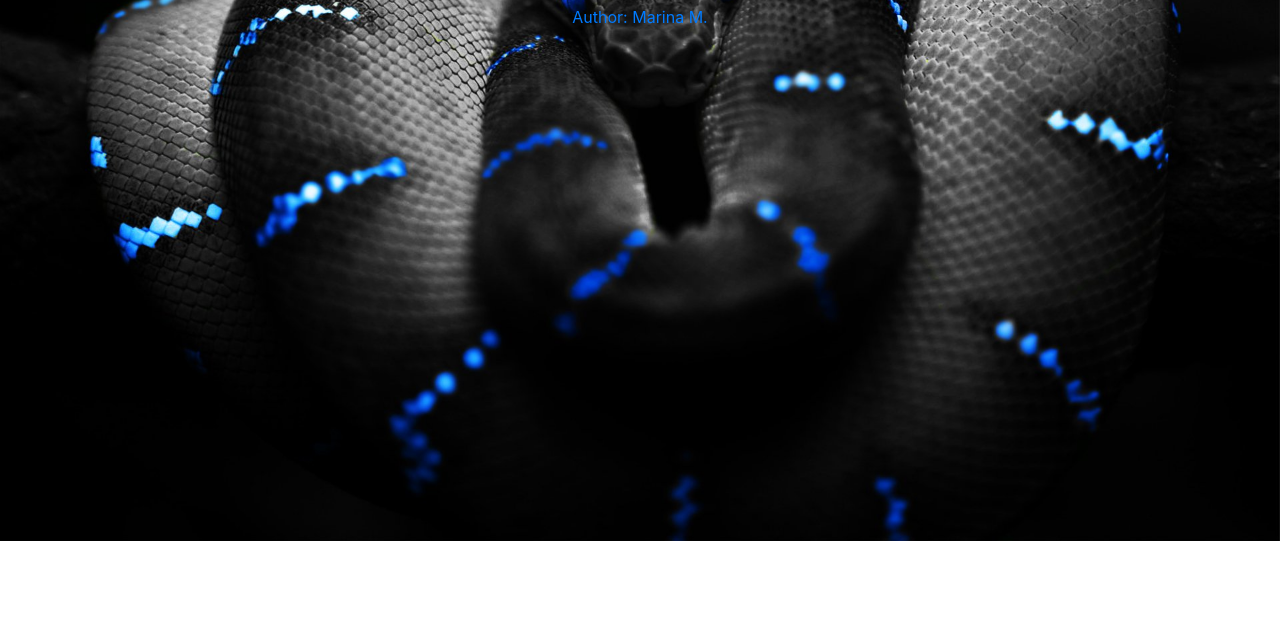
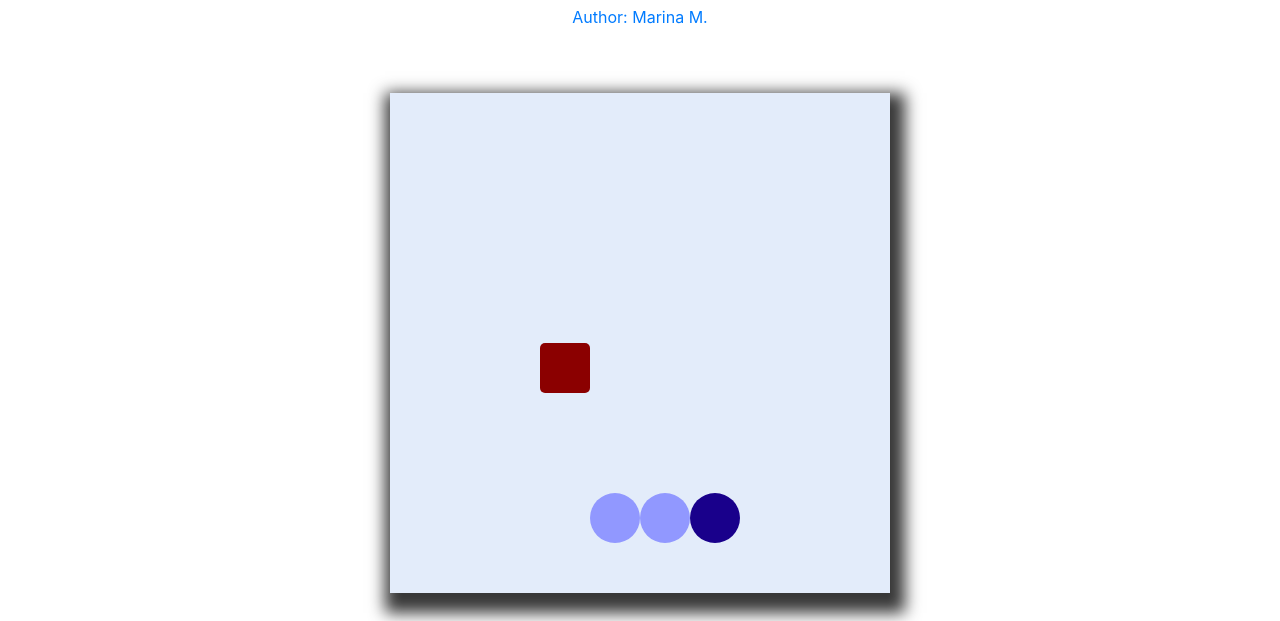
Before and after one commit to Marina51533/snake-game, a plain HTML site: page index.html in a window 1280 px wide. Shown: the part 179-800 px from the top of the page. Drawn offline with nearby package versions, Linux system fonts and the light colour scheme.

Commit message:
added divs

```diff
--- a/css/style.css
+++ b/css/style.css
@@ -4,19 +4,17 @@
   box-sizing: border-box;
 }
 
-body{
-  background-image: url(../img/skake_back.jpg);
-  background-repeat: no-repeat;
-  background-size: cover;
-}
+
 
 h1{
-  color:white;
+  color:rgb(243, 10, 10);
   padding-top: 10vh;
 }
 .field{
   height: 500px;
   width: 500px;
+  display: flex;
+  flex-wrap: wrap;
   background-color: rgb(227, 236, 250);
   box-shadow: rgb(56, 56, 56) 5px 10px 15px 10px;
   margin: 0 auto;
@@ -26,6 +24,15 @@ h1{
   width:50px;
   padding:5px;
 }
-.nav_elem{
-  height: 20vh;
+.snakeBody{
+  background-color: rgb(145, 152, 255);
+  border-radius: 50%;
 }
+.snakeHead{
+  background-color: rgb(25, 0, 139);
+  border-radius: 50%;
+}
+.mouse{
+  background-color: rgb(139, 0, 0);
+  border-radius: 10%;
+}
--- a/index.html
+++ b/index.html
@@ -16,15 +16,7 @@
   <p class='text-center text-primary pb-5'>Author: Marina M.</p>
 </header>
 
-<main>
-<!--<div class='field'></div>
-<div class='elem'></div>-->
-<div class='nav_elem'></div>
-</main>
 
-<footer>
-
-</footer>
 </section>
   <script src="https://code.jquery.com/jquery-3.5.1.slim.min.js" integrity="sha384-DfXdz2htPH0lsSSs5nCTpuj/zy4C+OGpamoFVy38MVBnE+IbbVYUew+OrCXaRkfj" crossorigin="anonymous"></script>
   <script src="https://cdn.jsdelivr.net/npm/popper.js@1.16.1/dist/umd/popper.min.js" integrity="sha384-9/reFTGAW83EW2RDu2S0VKaIzap3H66lZH81PoYlFhbGU+6BZp6G7niu735Sk7lN" crossorigin="anonymous"></script>
--- a/js/main.js
+++ b/js/main.js
@@ -0,0 +1,64 @@
+let field = document.createElement('div');//create new Element
+document.body.appendChild(field);//added it in the parent block body
+field.classList.add('field')//added this Element its class 'field'
+
+for(let i=1;i<101;i++){  //full our field with elements
+let elem=document.createElement('div');
+field.appendChild(elem);
+elem.classList.add('elem');
+}
+
+//do coordinats
+let elem=document.getElementsByClassName('elem');//this is one variable for our little elements in the field
+let x=1;
+let y=10;
+
+for (let i=0;i<elem.length;i++){
+  if(x>10){
+    x=1;
+    y--;
+  }
+  elem[i].setAttribute('posX',x);
+  elem[i].setAttribute('posY',y);
+  x++;
+}
+//create the place,where the snake will appeare
+function createPointsForSnake(){
+let posX=Math.round(Math.random()*(10-3)+3);//random X
+let posY=Math.round(Math.random()*(10-1)+1);//random Y for elem
+return [posX, posY];
+}
+
+let coordinates=createPointsForSnake();//give the coordinates from Array
+let snakeBody=[document.querySelector('[posX = "' + coordinates[0] + '"][posY="' + coordinates[1] + '"]'),document.querySelector('[posX = "' + (coordinates[0]-1) + '"][posY="' + coordinates[1] + '"]'),document.querySelector('[posX = "' + (coordinates[0]-2) + '"][posY="' + coordinates[1] + '"]')];//look for div with such coordinates
+console.log(snakeBody)
+
+//add classes to our coordinats to show our snake
+for(let i=0;i<snakeBody.length;i++){
+  snakeBody[i].classList.add('snakeBody');
+}
+snakeBody[0].classList.add('snakeHead');
+
+//create mouse
+let mouse;
+
+function createMouse(){
+  function createMouseCoordinates(){
+  let posX=Math.round(Math.random()*(10-3)+3);//random X
+  let posY=Math.round(Math.random()*(10-1)+1);//random Y for elem
+  return [posX, posY];
+}
+
+let mouseCoordinate=createMouseCoordinates();
+console.log(mouseCoordinate);
+mouse = document.querySelector('[posX = "' + mouseCoordinate[0] + '"][posY="' + mouseCoordinate[1] + '"]')
+
+while(mouse.classList.contains('snakeBody')){//if the element Of mouse has .snakeBody,
+  let mouseCoordinate=createMouseCoordinates();//mouseCoordinate will be changed.
+  mouse = document.querySelector('[posX = "' + mouseCoordinate[0] + '"][posY="' + mouseCoordinate[1] + '"]')
+}
+
+mouse.classList.add('mouse');
+
+}
+createMouse();
```
